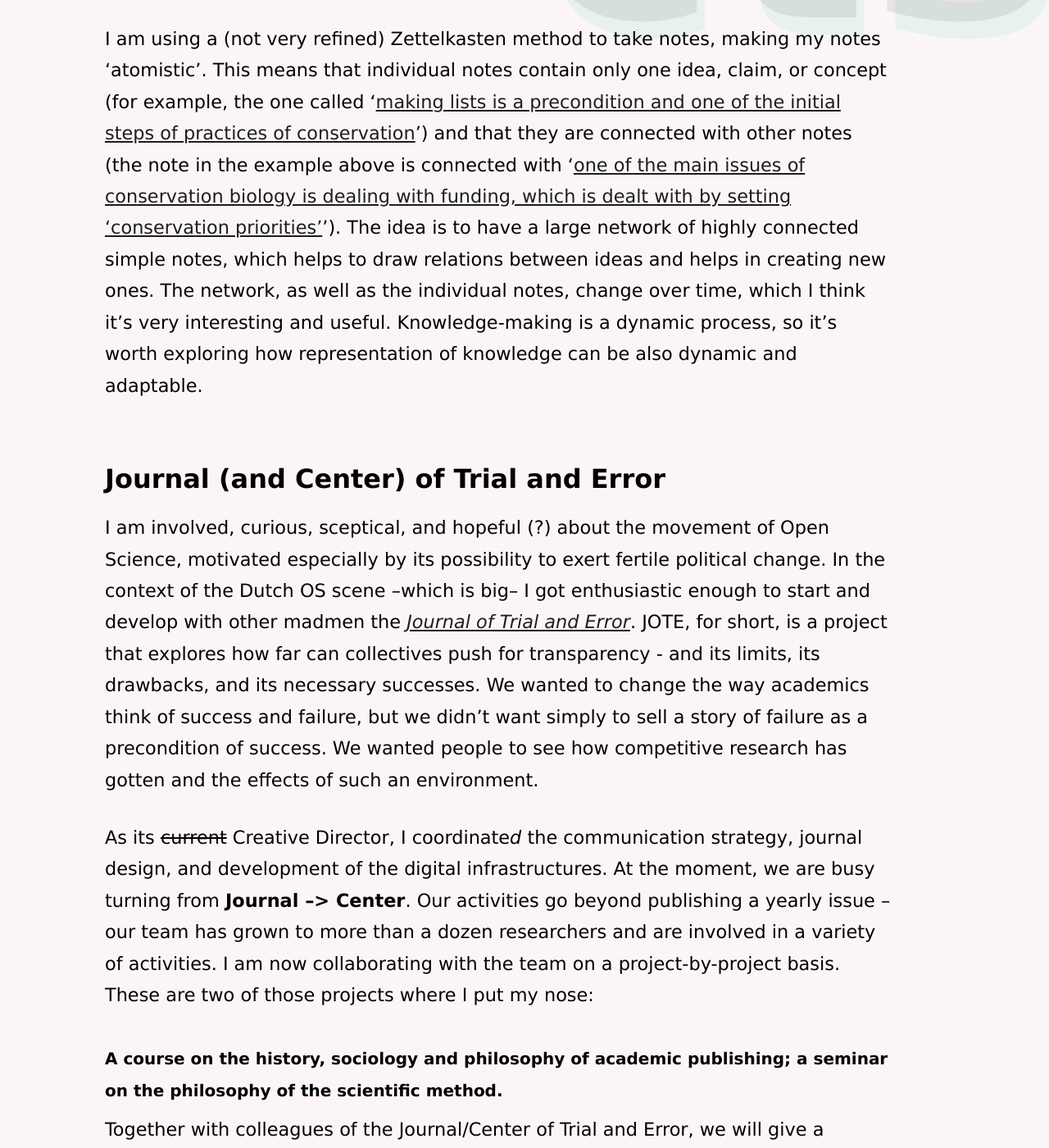
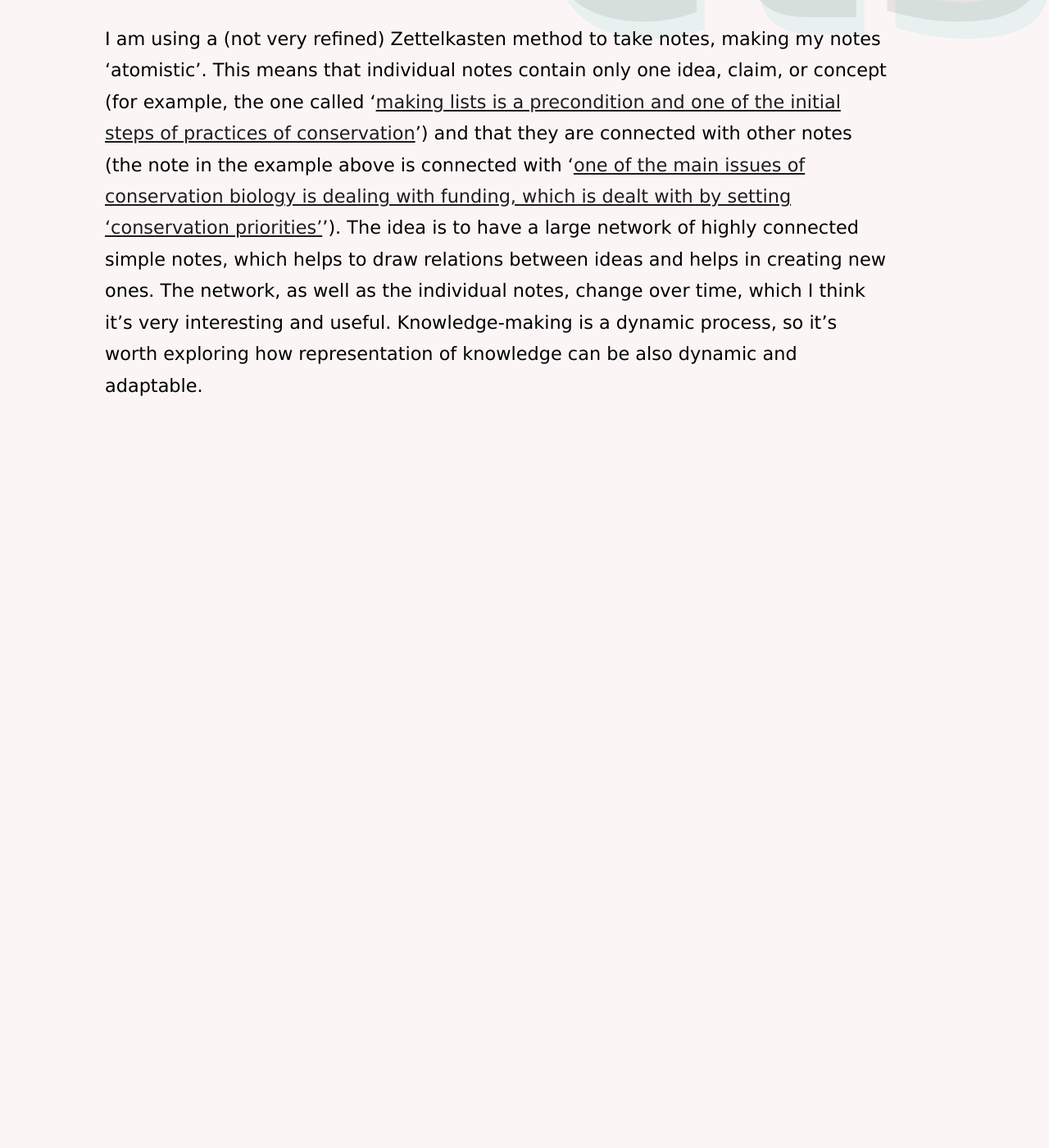
Before and after one commit to oliviodare/oliviodare.com, a Jekyll site: the page built from projects.md, in a window 1280 px wide and 1400 px high, scrolled down 1011 px. Shown: the whole window at 82% size. Built offline with Jekyll 4.4.1, drawn with Linux system fonts in a browser that asks for light colours; after the commit the page ends 1532 px from its top, so only the background shows below that; some of the changed text lies outside the part shown.

Commit message:
update projects

```diff
--- a/projects.md
+++ b/projects.md
@@ -12,18 +12,5 @@
 
 I am using a (not very refined) Zettelkasten method to take notes, making my notes 'atomistic'. This means that individual notes contain only one idea, claim, or concept (for example, the one called '<a href="https://github.com/oliviodare/MakingKnowledge/blob/main/making%20lists%20is%20a%20precondition%20and%20one%20of%20the%20initial%20steps%20of%20practices%20of%20conservation.md" target="_blank">making lists is a precondition and one of the initial steps of practices of conservation</a>') and that they are connected with other notes (the note in the example above is connected with '<a href="https://github.com/oliviodare/MakingKnowledge/blob/main/one%20of%20the%20main%20issues%20of%20conservation%20biology%20is%20dealing%20with%20funding,%20which%20is%20dealt%20with%20by%20setting%20'conservation%20priorities'.md" target="_blank">one of the main issues of conservation biology is dealing with funding, which is dealt with by setting 'conservation priorities'</a>'). The idea is to have a large network of highly connected simple notes, which helps to draw relations between ideas and helps in creating new ones. The network, as well as the individual notes, change over time, which I think it's very interesting and useful. Knowledge-making is a dynamic process, so it's worth exploring how representation of knowledge can be also dynamic and adaptable.
 
-## Journal (and Center) of Trial and Error
-I am involved, curious, sceptical, and hopeful (?) about the movement of Open Science, motivated especially by its possibility to exert fertile political change. In the context of the Dutch OS scene –which is big– I got enthusiastic enough to start and develop with other madmen the <a href="https://www.jtrialerror.com/" target="_blank">*Journal of Trial and Error*</a>. JOTE, for short, is a project that explores how far can collectives push for transparency - and its limits, its drawbacks, and its necessary successes. We wanted to change the way academics think of success and failure, but we didn't want simply to sell a story of failure as a precondition of success. We wanted people to see how competitive research has gotten and the effects of such an environment.
-
-As its ~~current~~ Creative Director, I coordinate*d* the communication strategy, journal design, and development of the digital infrastructures. At the moment, we are busy turning from **Journal --> Center**. Our activities go beyond publishing a yearly issue – our team has grown to more than a dozen researchers and are involved in a variety of activities. I am now collaborating with the team on a project-by-project basis. These are two of those projects where I put my nose:
-
-### A course on the history, sociology and philosophy of academic publishing; a seminar on the philosophy of the scientific method.
-Together with colleagues of the Journal/Center of Trial and Error, we will give a master course (5 ECTS) to the students of the Research Master in History and Philosophy of Science at Utrecht University. We will dive into the origins of peer-review, academic societies, open science, commercial publishing, funding, and metrics. I am in charge of the week where we'll dive into the myth and origins of peer review.
-
-Also with colleagues from JOTE, I coordinate our collaboration with the Translational Medical Research Master at Heidelberg University. We are involved in the teaching of a three-part seminar on scientific methodology for these master students (a mix between medical students and molecular biologists). This will be a multi-disciplinary seminar, with approaches from meta-science, history and philosophy of science, and statistics, and addressing three topics: 'what is a hypothesis and the scientific method', 'negative results (what are they, what can we say about them, and what can we learn from them)', and 'scientific communication platforms, motivation alternatives and reform culture (e.g., OSCs).'
-
-### Experimenting with publishing in education
-The JOTE team (concretely, *JOTE Publishers*) became partners with the <a href="https://www.openpresstiu.org/" target="_blank">Open Publishing Press from Tilburg University</a> to design, edit, and publish an open educational and open-ended handbook for first-years philosophy bachelors: [*Second Thoughts. First Introductions to Philosophy*](https://openpresstiu.pubpub.org/secondthoughts) (2021, Maureen Sie & Bart Engelen, Eds.). I was involved in setting up the interactive site where students and teachers can engage with the book.
-
 #### projects
 ##### projects
```
Also changed, not shown: Gemfile.lock.
